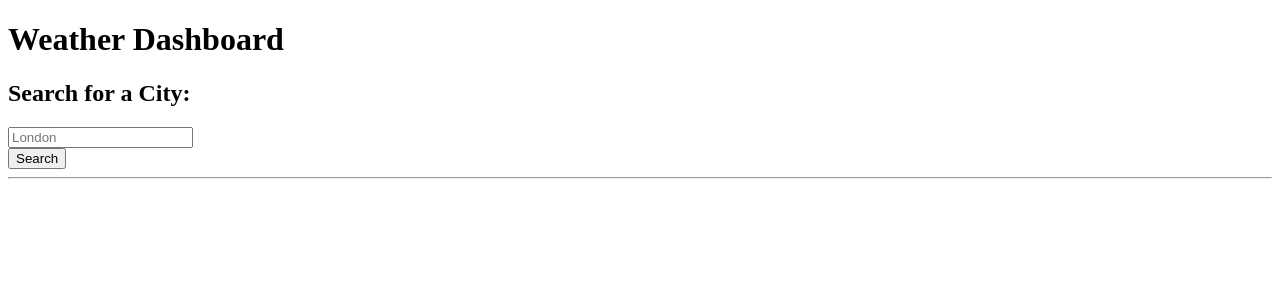
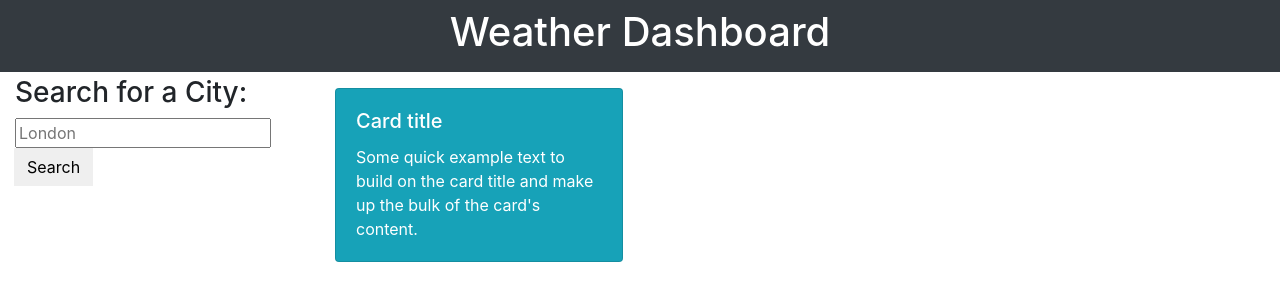
Before and after one commit to kane-chang/weather-dashboard, a plain HTML site: page index.html in a window 1280 px wide. Drawn offline with nearby package versions, Linux system fonts and the light colour scheme.

Commit message:
added bootstrap cdn

```diff
--- a/assets/script.js
+++ b/assets/script.js
@@ -62,7 +62,7 @@ function createTodaySection(data) {
 // TODO format and create 5-day forecast data HTML elements
 function createForecastSection(data) {
     var secondsInADay = 86400
-    var
+    // var
 
 }
 
--- a/index.html
+++ b/index.html
@@ -5,6 +5,8 @@
     <meta charset="UTF-8" />
     <meta name="viewport" content="width=device-width, initial-scale=1.0" />
     <meta http-equiv="X-UA-Compatible" content="ie=edge" />
+    <link rel="stylesheet" href="https://cdn.jsdelivr.net/npm/bootstrap@4.0.0/dist/css/bootstrap.min.css"
+        integrity="sha384-Gn5384xqQ1aoWXA+058RXPxPg6fy4IWvTNh0E263XmFcJlSAwiGgFAW/dAiS6JXm" crossorigin="anonymous">
     <link rel="stylesheet" href="assets/style.css" />
     <title>Weather Dashboard</title>
 </head>
@@ -42,6 +44,13 @@
             <div class="col-lg-9 pb-3">
                 <section id="today" class="mt-3" role="region" aria-live="polite"></section>
                 <section id="forecast" class="row mt-3" role="region" aria-live="polite"></section>
+                <div class="card text-white bg-info" style="width: 18rem;">
+                    <div class="card-body">
+                        <h5 class="card-title">Card title</h5>
+                        <p class="card-text">Some quick example text to build on the card title and make up the bulk of
+                            the card's content.</p>
+                    </div>
+                </div>
             </div>
         </div>
     </div>
```
